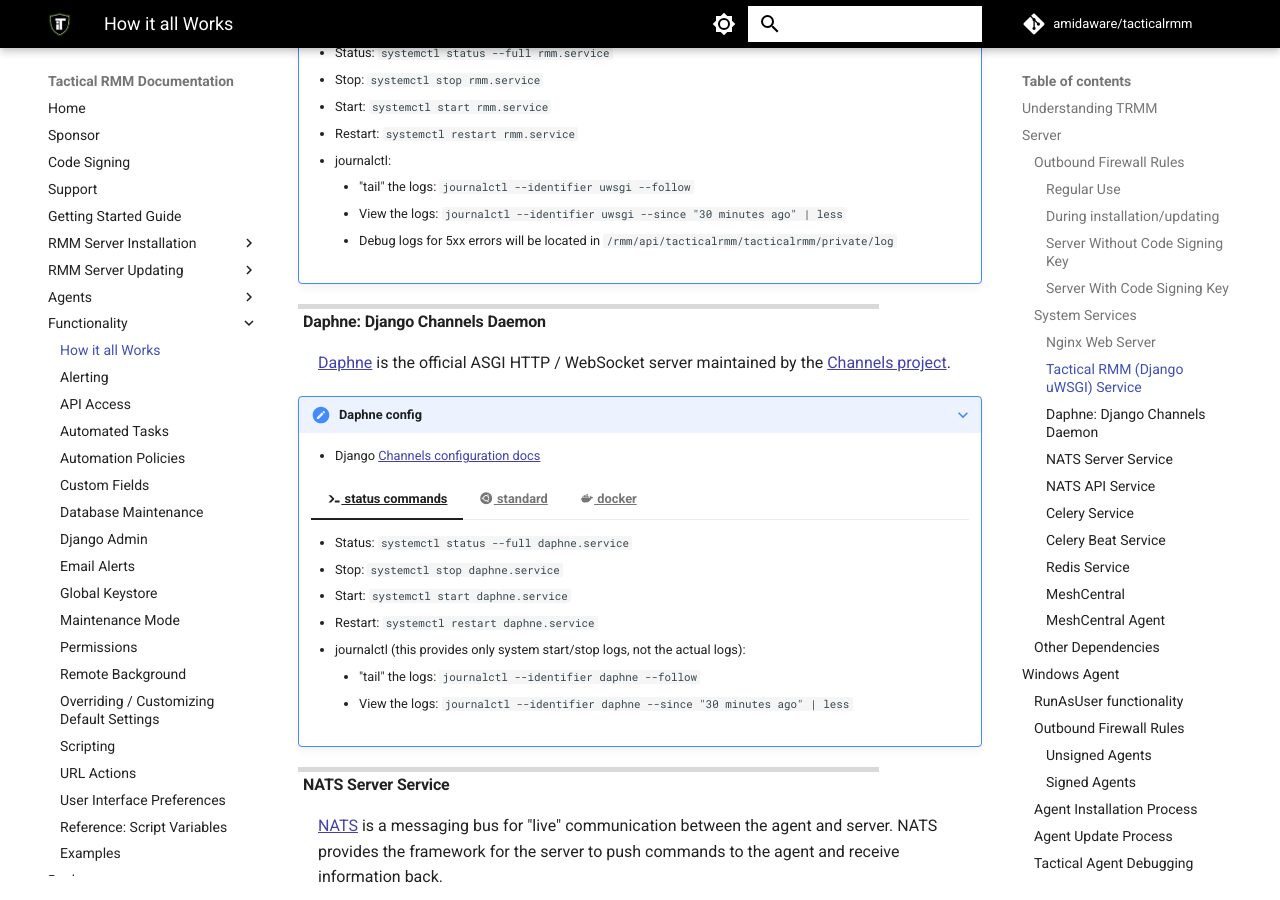
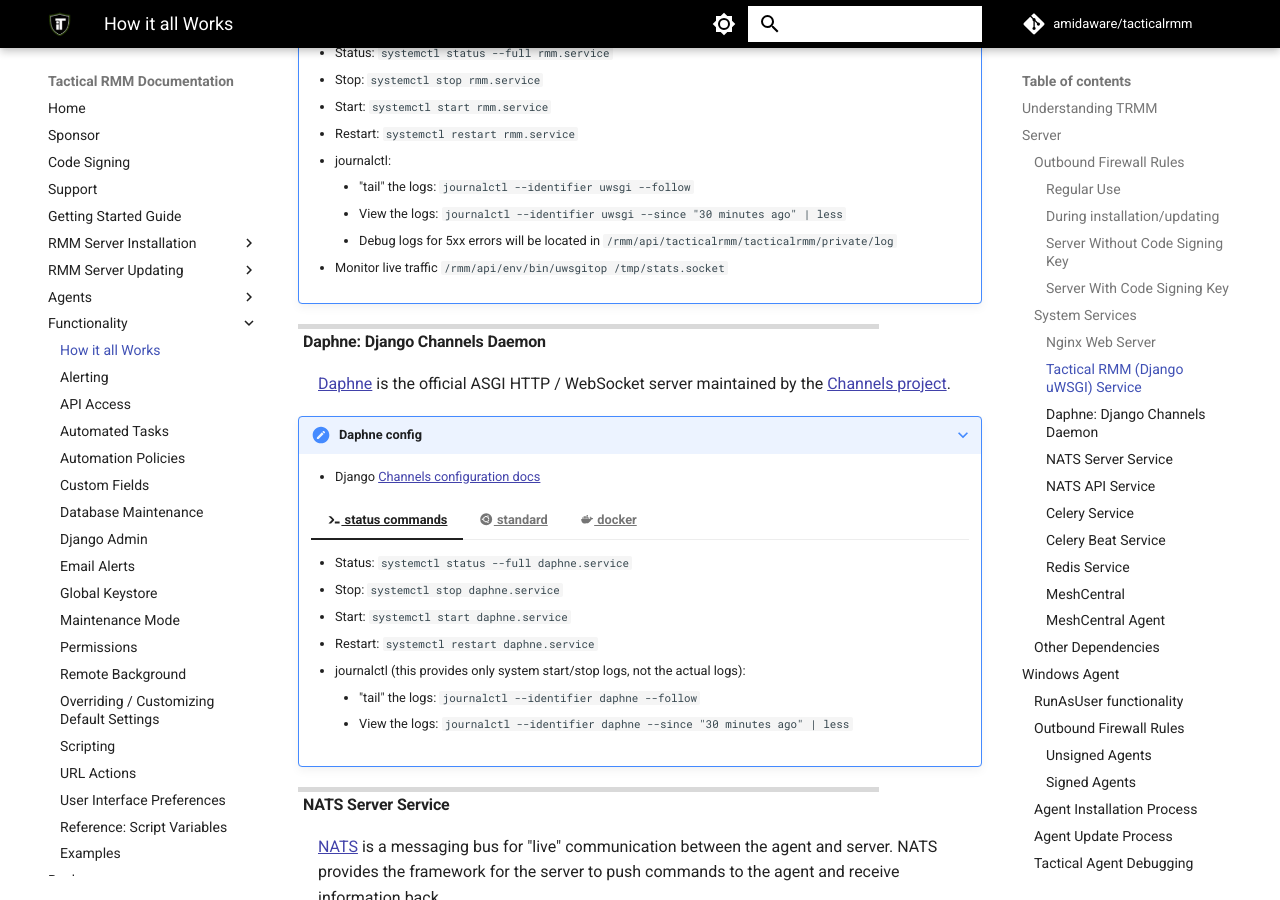
Before and after one commit to amidaware/trmm-docs, an MkDocs documentation site: the page built from docs/howitallworks.md, in a window 1280 px wide and 900 px high, scrolled down 3074 px. Built offline with MkDocs 1.6.1 and Material for MkDocs 9.7.7, drawn with Linux system fonts in a browser that asks for light colours; comment, search, counter and statistics services are not loaded.

Commit message:
add uwsgitop

```diff
--- a/docs/howitallworks.md
+++ b/docs/howitallworks.md
@@ -159,6 +159,7 @@
             - "tail" the logs: `journalctl --identifier uwsgi --follow`
             - View the logs: `journalctl --identifier uwsgi --since "30 minutes ago" | less`
             - Debug logs for 5xx errors will be located in `/rmm/api/tacticalrmm/tacticalrmm/private/log`
+        - Monitor live traffic `/rmm/api/env/bin/uwsgitop /tmp/stats.socket`
 
     === ":material-ubuntu: standard"
 
```
